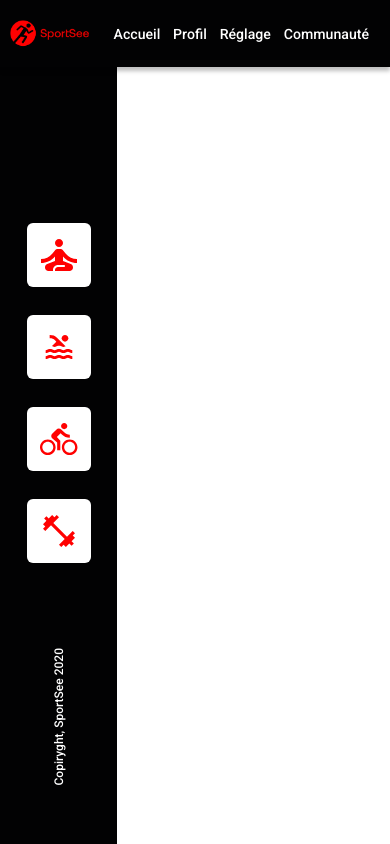
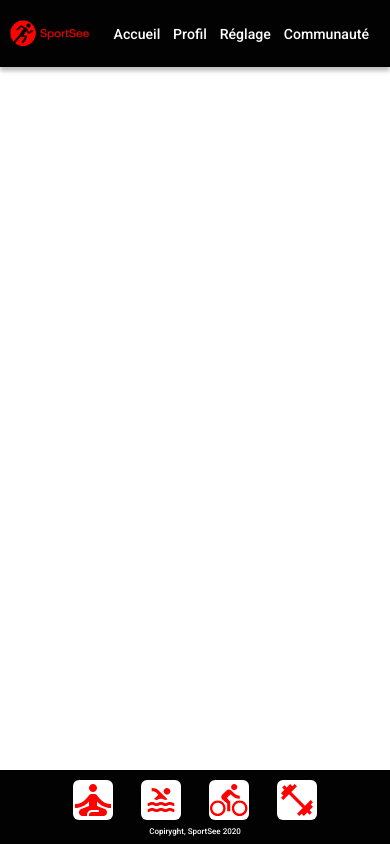
Before and after one commit to TheNewDevl/react-dashboard, a React (Vite) app: page / in a window 390 px wide. Built offline with nearby package versions, Linux system fonts and the light colour scheme.

Commit message:
add : make vertical layout responsive

```diff
--- a/src/Layout/Main/Main.scss
+++ b/src/Layout/Main/Main.scss
@@ -1,15 +1,17 @@
+@use '../../styles/utils/mixins';
+
 .Main {
-  margin-left: 117px;
-  width: calc(100vw - 117px);
-  min-height: calc(100vh - 92px);
-  padding: 80px;
+  padding: mixins.clampCalculator(20px, 80px);
+  @include mixins.media(tablet) {
+    margin-bottom: 77px;
+  }
 
   & h1 {
-    font-size: 48px;
+    font-size: mixins.clampCalculator(32px, 48px);
     font-weight: 500;
     line-height: 24px;
     text-align: left;
-    margin-bottom: 1em;
+    margin-bottom: mixins.clampCalculator(20px, 46px);
 
     & span {
       color: #FF0101;
@@ -17,7 +19,7 @@
   }
 
   & p {
-    font-size: 18px;
+    font-size: mixins.clampCalculator(14px, 18px);
     font-weight: 400;
     line-height: 24px;
     text-align: left;
--- a/src/Layout/Main/Main.tsx
+++ b/src/Layout/Main/Main.tsx
@@ -23,8 +23,20 @@ const Main = ({ children }: MainProps) => {
     /** set main margin-top = header height */
     const handleMarginTop = () => {
       const header = document.querySelector("header");
+      const verticalLayout = document.querySelector(".VerticalLayout");
+
       const height = header?.clientHeight;
       mainRef.current?.style.setProperty("margin-top", `${height}px`);
+      mainRef.current?.style.setProperty(
+        "margin-left",
+        `${verticalLayout?.getBoundingClientRect().y === 0 ? verticalLayout?.clientWidth : 0}px`
+      );
+      mainRef.current?.style.setProperty(
+        "width",
+        `calc(100vw - ${
+          verticalLayout?.getBoundingClientRect().x === 0 ? verticalLayout?.clientWidth : 0
+        }) `
+      );
     };
     handleMarginTop();
     const handleResize = () => !isResizing && setIsResizing(true);
--- a/src/Pages/Profil/Profil.module.scss
+++ b/src/Pages/Profil/Profil.module.scss
@@ -1,15 +1,17 @@
+@use '../../styles/utils/mixins';
+
 .content_wrapper {
-  margin-top: 77px;
+  margin-top: mixins.clampCalculator(20px, 77px);
   max-width: 100%;
   display: flex;
-  gap: 30px;
+  gap: mixins.clampCalculator(10px, 30px);
 }
 
 .graph_container {
   display: flex;
   width: 100%;
   flex-wrap: wrap;
-  gap: 30px;
+  gap: mixins.clampCalculator(10px, 30px);
 
   & .graph_full_width {
     width: 100%;
@@ -18,8 +20,9 @@
 
 .graph_flex {
   width: 100%;
+  min-width: 75%;
   display: flex;
-  gap: 30px;
+  gap: mixins.clampCalculator(10px, 30px);
 }
 
 .key_data_wrapper {
--- a/src/components/KeyDataCard/KeyDataCard.module.scss
+++ b/src/components/KeyDataCard/KeyDataCard.module.scss
@@ -1,15 +1,20 @@
+@use '../../styles/utils/mixins';
+
 .KeyDataCard {
   background-color: #FBFBFB;
   box-shadow: 0 2px 4px rgba(0, 0, 0, 0.0212249);
   border-radius: 5px;
   display: flex;
   align-items: center;
-  padding: 32px;
+  padding: mixins.clampCalculator(10px, 32px);
   gap: 24px;
 
   & .img_container {
+    display: flex;
+    align-items: center;
+
     & img {
-      width: 60px;
+      width: mixins.clampCalculator(40px, 60px);
     }
   }
 
@@ -18,7 +23,7 @@
     flex-direction: column;
 
     & h2 {
-      font-size: 20px;
+      font-size: mixins.clampCalculator(14px, 20px);
       font-weight: 700;
       line-height: 24px;
       text-align: left;
@@ -26,7 +31,7 @@
     }
 
     & p {
-      font-size: 14px;
+      font-size: mixins.clampCalculator(12px, 14px);
       font-weight: 500;
       line-height: 24px;
       text-align: left;
--- a/src/components/Tag/Tag.scss
+++ b/src/components/Tag/Tag.scss
@@ -1,5 +1,7 @@
+@use '../../styles/utils/mixins';
+
 .Tag {
-  width: 64px;
+  width: mixins.clampCalculator(40px, 64px, 1000px);
   aspect-ratio: 1 / 1;
   background-color: #fff;
   border: none;
--- a/src/components/VerticalLayout/VerticalLayout.scss
+++ b/src/components/VerticalLayout/VerticalLayout.scss
@@ -1,9 +1,11 @@
+@use '../../styles/utils/mixins';
+
 .VerticalLayout {
   position: fixed;
   top: 0;
   left: 0;
   bottom: 0;
-  width: 117px;
+  width: mixins.clampCalculator(70px, 117px, 1000px, 1440px);
   height: 100vh;
   background-color: #020203;
   z-index: -1;
@@ -11,6 +13,24 @@
   align-items: center;
   justify-content: center;
   padding-bottom: 59px;
+
+  @include mixins.media(desktop) {
+    top: unset;
+    width: 100vw;
+    height: fit-content;
+    left: 0;
+    right: 0;
+    bottom: 0;
+    z-index: 1000;
+    padding: 10px;
+    align-items: center;
+
+  }
+  @include mixins.media(tablet) {
+    flex-direction: column;
+    padding: 10px 0 0 0;
+
+  }
 
   &__copy {
     color: #fff;
@@ -22,11 +42,24 @@
     writing-mode: vertical-lr;
     transform: rotate(180deg);
     position: absolute;
+    @include mixins.media(desktop) {
+      writing-mode: unset;
+      transform: rotate(0);
+      right: 20px;
+      align-self: center;
+    }
+    @include mixins.media(tablet) {
+      font-size: 8px;
+      position: unset;
+    }
   }
 
   &__tags__container {
     display: flex;
     flex-direction: column;
     gap: 28px;
+    @include mixins.media(desktop) {
+      flex-direction: row;
+    }
   }
 }
--- a/src/styles/utils/mixins.scss
+++ b/src/styles/utils/mixins.scss
@@ -8,3 +8,17 @@
   $return-value: clamp(#{$min-size}, #{$y-axis-intersection} + #{$slope} * 100vw, #{$max-size});
   @return $return-value;
 }
+
+$screen-sizes: (
+        mobile: 375px,
+        tablet: 768px,
+        small-desktop: 1000px,
+        desktop: 1250px,
+        big-size: 1440px,
+);
+
+@mixin media($screen-type: 768px) {
+  @media screen and (max-width: map-get($screen-sizes, $screen-type)) {
+    @content;
+  }
+}
```
